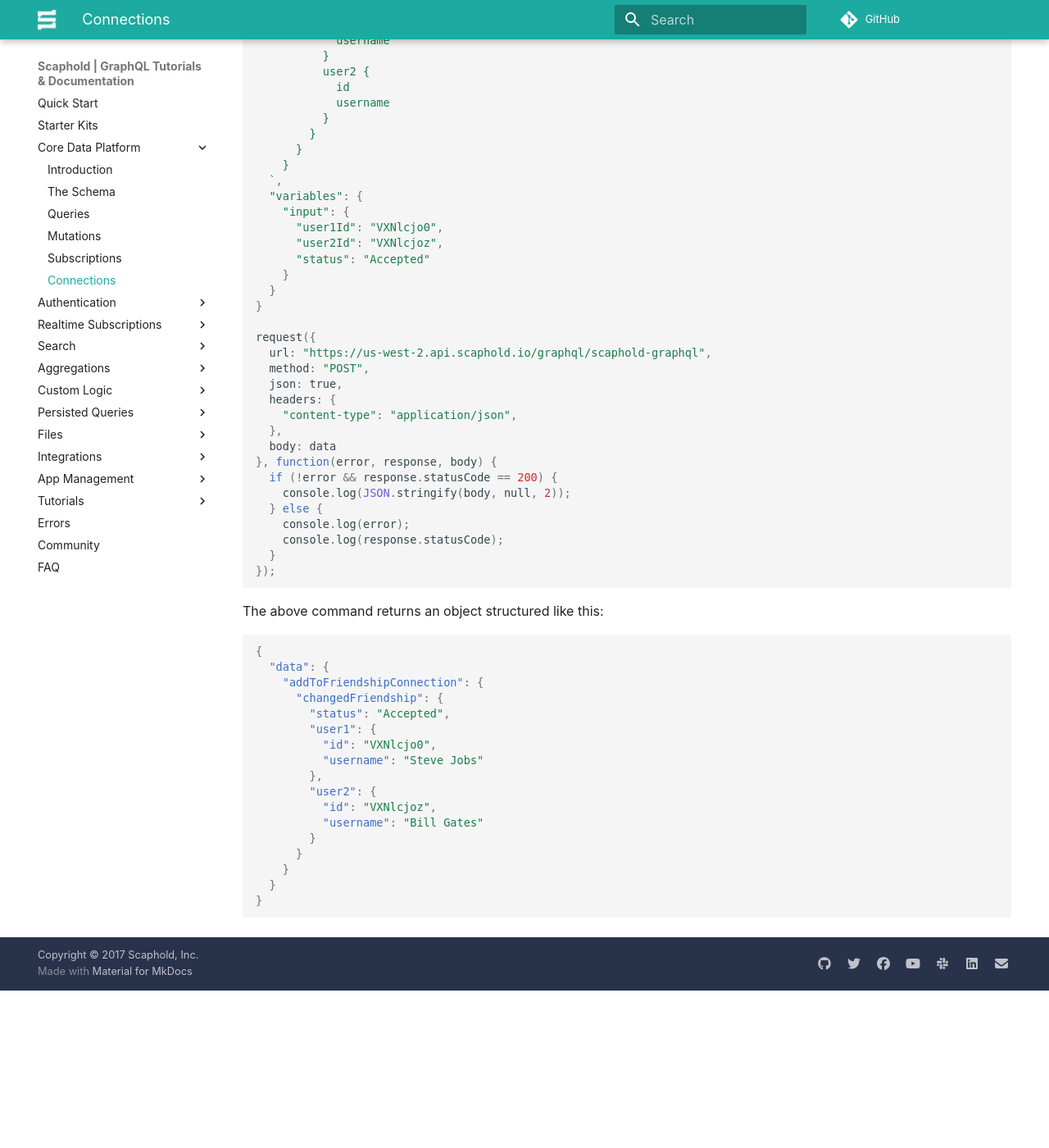
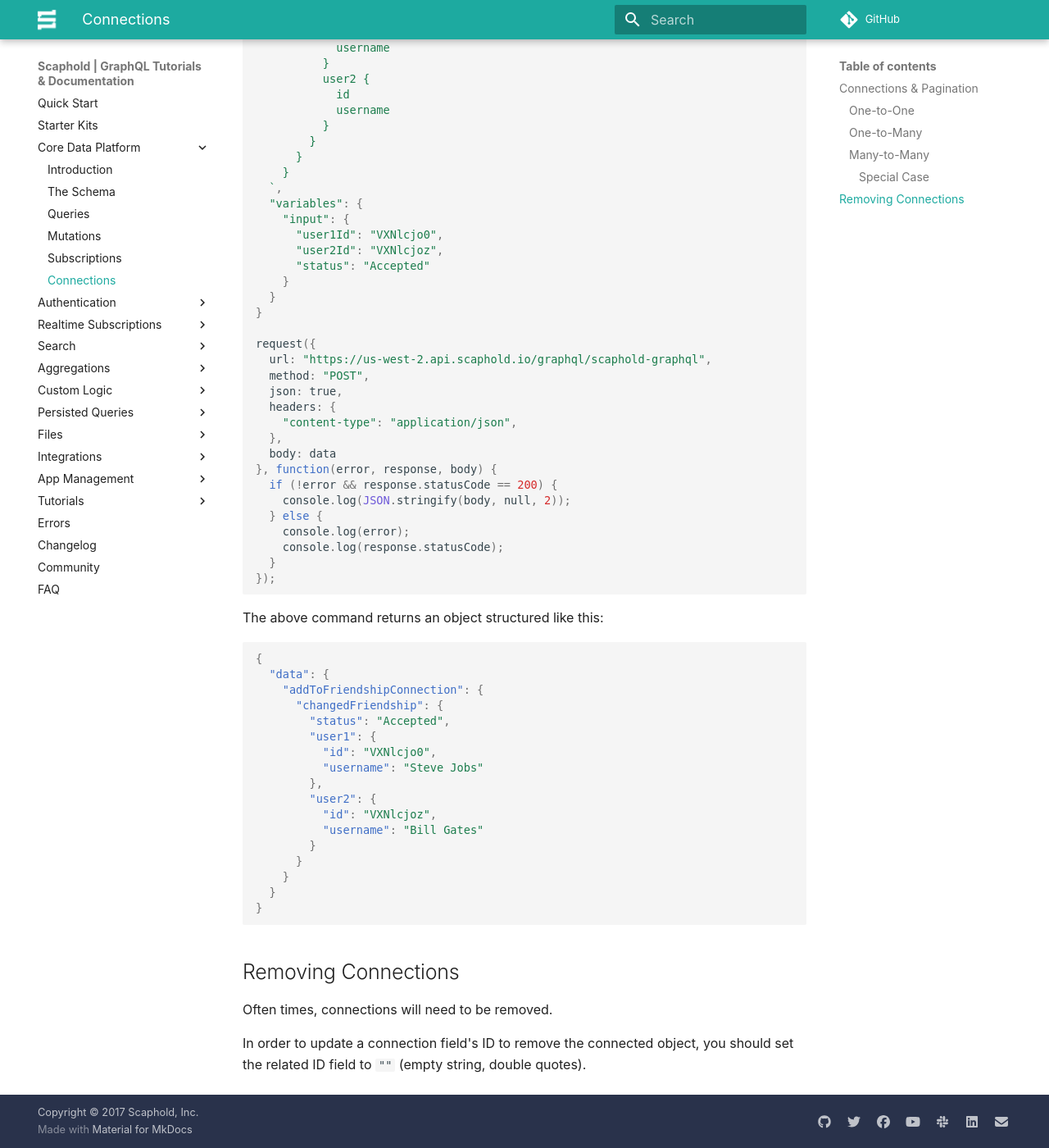
Before and after one commit to scaphold-io/scaphold-docs, an MkDocs documentation site: the page built from docs/coredata/connections-pagination.md, in a window 1280 px wide and 1400 px high, scrolled down 8116 px. Shown: the whole window at 82% size. Built offline with MkDocs 1.6.1 and Material for MkDocs 9.7.7, drawn with Linux system fonts in a browser that asks for light colours; some web fonts are replaced; comment, search, counter and statistics services are not loaded; old or Windows-style settings are respelled for this version of MkDocs; before the commit the page ends 9324 px from its top, so only the background shows below that.

Commit message:
Adding how to remove connections

````diff
--- a/docs/coredata/connections-pagination.md
+++ b/docs/coredata/connections-pagination.md
@@ -374,3 +374,9 @@ The above command returns an object structured like this:
   }
 }
 ```
+
+## Removing Connections
+
+Often times, connections will need to be removed.
+
+In order to update a connection field's ID to remove the connected object, you should set the related ID field to `""` (empty string, double quotes).
--- a/docs/css/base.css
+++ b/docs/css/base.css
@@ -47,14 +47,13 @@ strong, b {
   }
 }
 
-.md-content {
+/*.md-content {
   margin-right: 0;
 }
 
 .video-container {
   box-shadow: 0 2px 2px 0 rgba(0,0,0,.14), 0 1px 5px 0 rgba(0,0,0,.12), 0 3px 1px -2px rgba(0,0,0,.2);
 	position: relative;
-	padding-bottom: 56.25%; /* 16:9 */
 	padding-top: 25px;
 	height: 0;
 }
@@ -64,4 +63,4 @@ strong, b {
 	left: 0;
 	width: 100%;
 	height: 100%;
-}
+}*/
--- a/mkdocs.yml
+++ b/mkdocs.yml
@@ -4,7 +4,7 @@ site_url: 'https://docs.scaphold.io'
 copyright: 'Copyright &copy; 2017 Scaphold, Inc.'
 pages:
     - Quick Start: index.md
-    - Starter Kits: getting-started/starter-kits.md
+    - Starter Kits: starter-kits.md
     - Core Data Platform:
       - Introduction: coredata/index.md
       - The Schema: coredata/schema.md
@@ -78,10 +78,10 @@ pages:
       - Integrate Apollo Optics: tutorials/apollo-optics-graphql-server.md
       - Add Social Auth: tutorials/adding-social-auth.md
     - Errors: errors.md
+    - Changelog: changelog.md
     - Community: getting-started/community.md
     - FAQ: faq.md
 theme: 'material'
-theme_dir: 'theme'
 extra_css:
   - css/base.css
   - css/styles.css
````
Also changed, not shown: docs/coredata/mutations.md (+4 -0 lines), docs/index.md (+29 -13 lines), docs/starter-kits.md (renamed from docs/getting-started/starter-kits.md).
